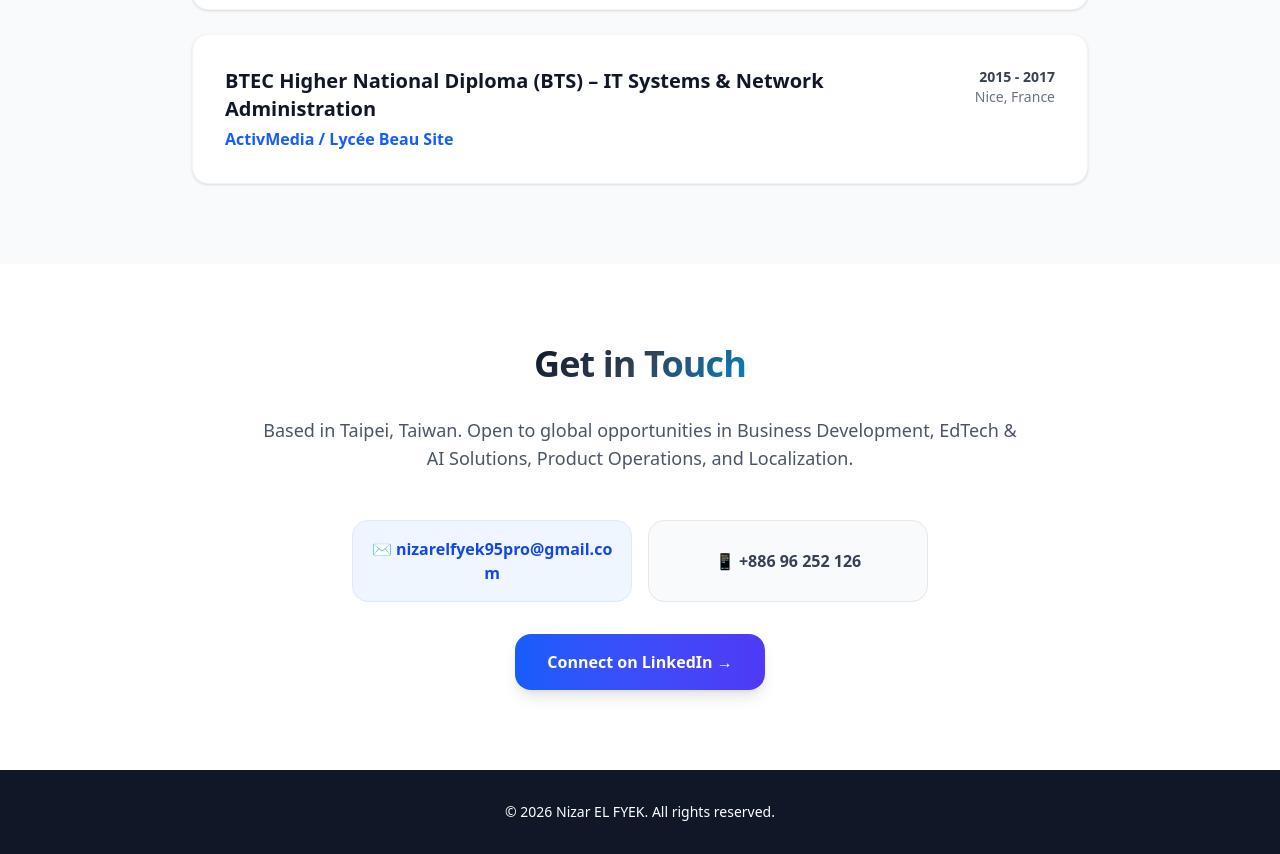
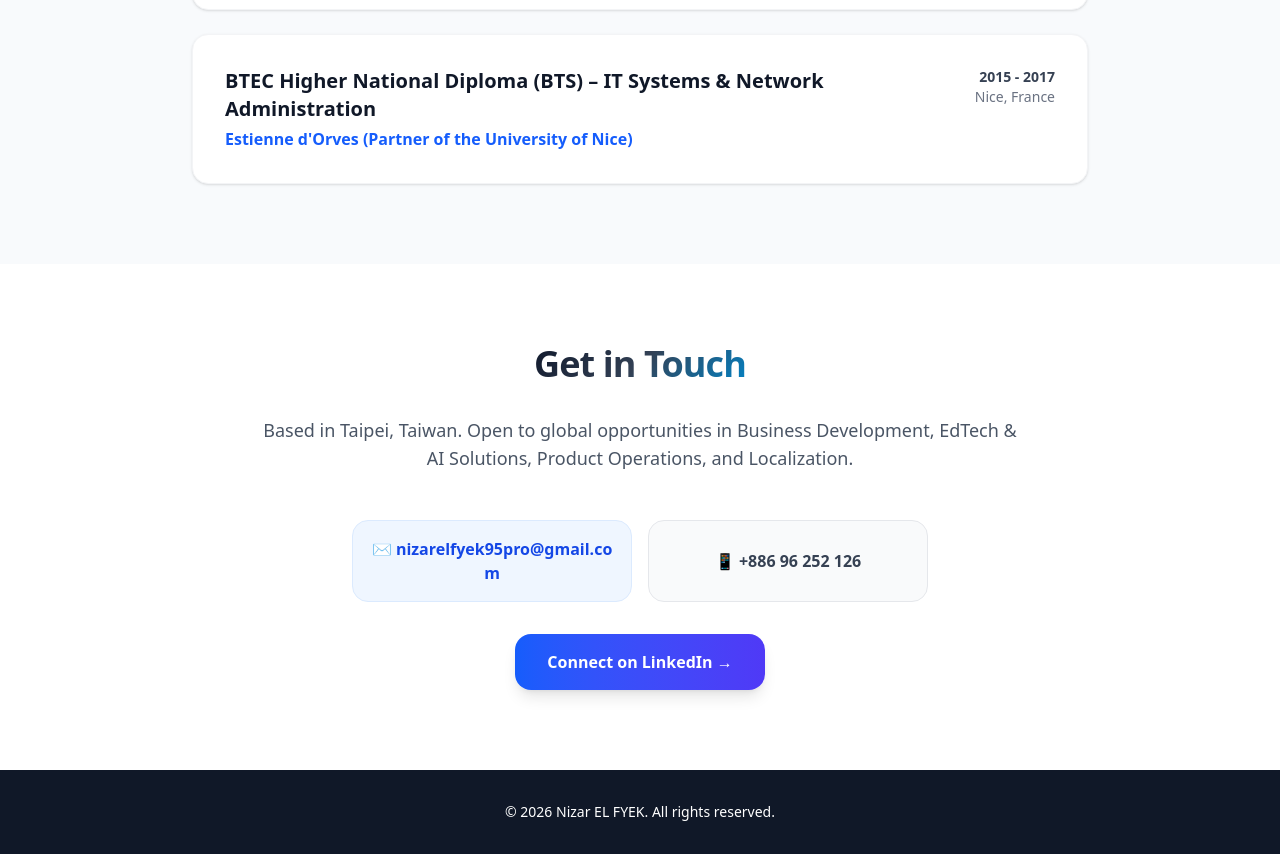
Before and after one commit to nizar-efk95/nizar-portfolio, a React (Vite) app: page / in a window 1280 px wide. Shown: the part 4960-5814 px from the top of the page. Built offline with nearby package versions, Linux system fonts and the light colour scheme.

Commit message:
Update BTS school name to Estienne d'Orves

```diff
--- a/src/App.jsx
+++ b/src/App.jsx
@@ -232,7 +232,7 @@ function App() {
     },
     {
       degree: "BTEC Higher National Diploma (BTS) – IT Systems & Network Administration",
-      school: "ActivMedia / Lycée Beau Site",
+      school: "Estienne d'Orves (Partner of the University of Nice)",
       period: "2015 - 2017",
       location: "Nice, France"
     }
```
